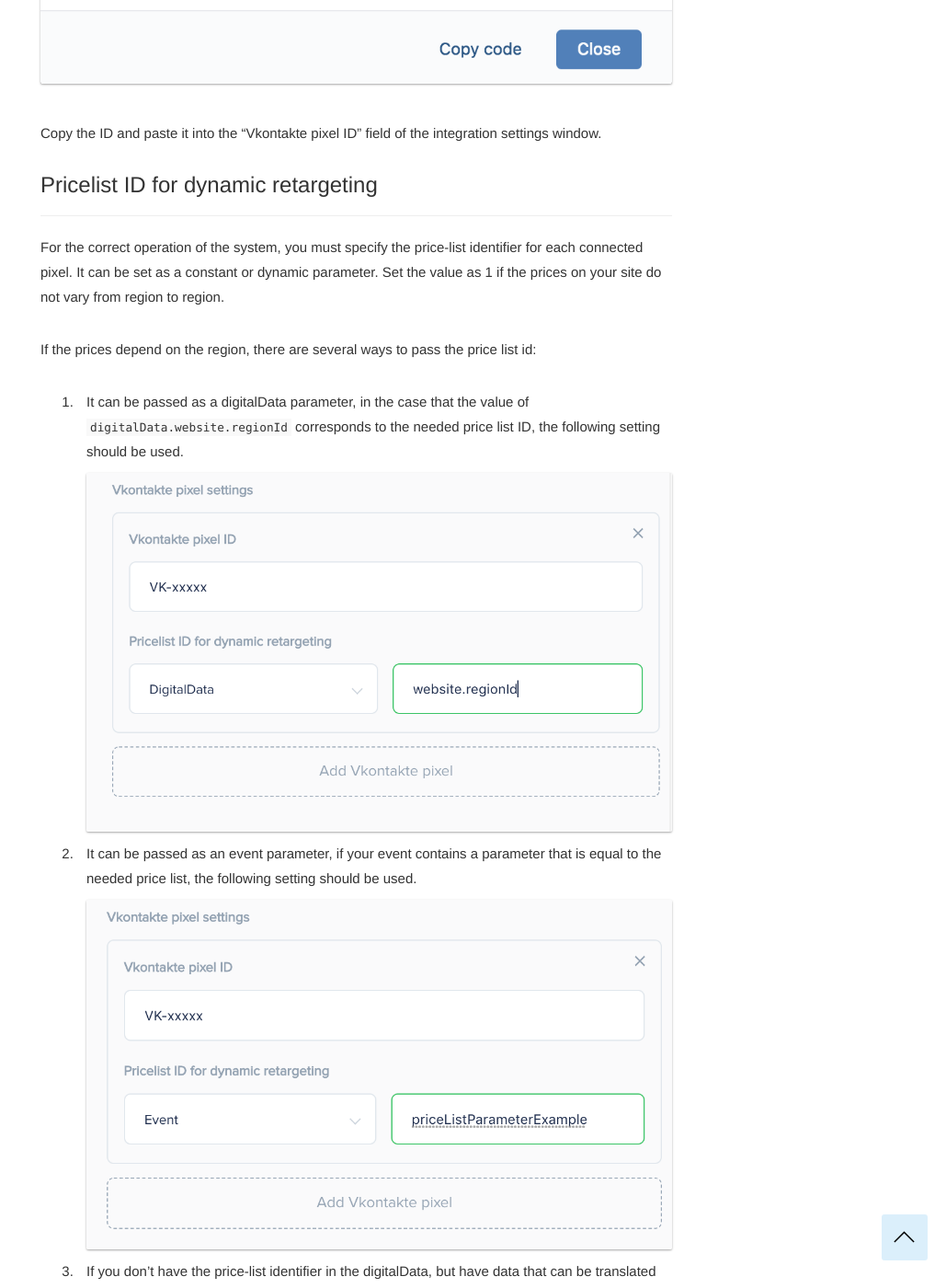
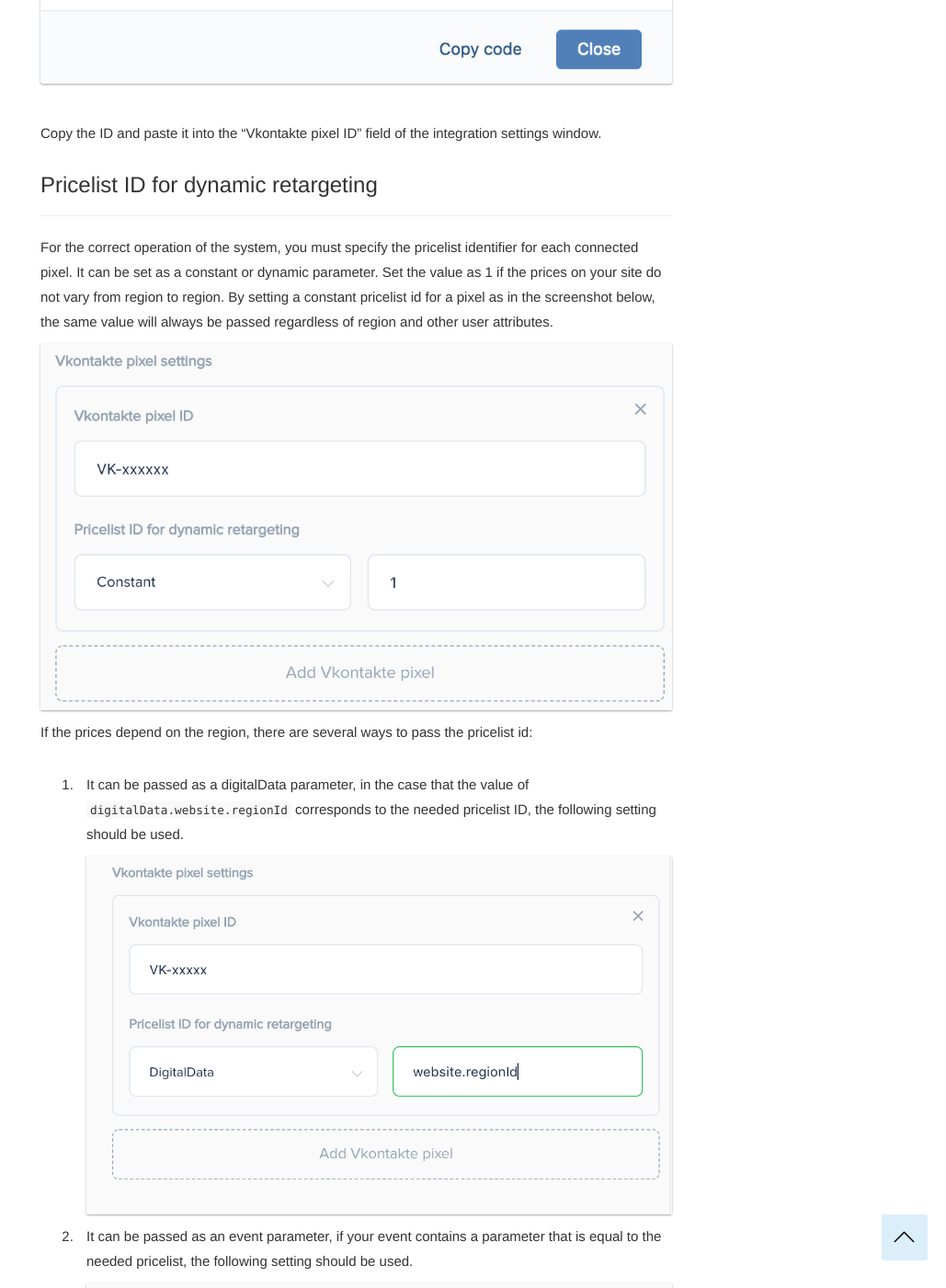
Before and after one commit to segmentstream-com/segmentstream-com.github.io, a Jekyll site: the page built from _docs/integrations/vkontakte.md, in a window 1280 px wide and 1400 px high, scrolled down 3395 px. Shown: the whole window at 92% size, without its empty margins (251-1280 px from the left). Built offline with Jekyll 4.4.1, drawn with Linux system fonts in a browser that asks for light colours; nearby versions of some CDN libraries; some of the changed text lies outside the part shown.

Commit message:
vk constant pricelist docs

```diff
--- a/_docs/integrations/vkontakte.md
+++ b/_docs/integrations/vkontakte.md
@@ -53,17 +53,18 @@
 ### <a name="pricelistID"></a>Pricelist ID for dynamic retargeting
 ------
 
-For the correct operation of the system, you must specify the price-list identifier for each connected pixel. It can be set as a constant or dynamic parameter. Set the value as 1 if the prices on your site do not vary from region to region.
-
-If the prices depend on the region, there are several ways to pass the price list id:
-1. It can be passed as a digitalData parameter, in the case that the value of `digitalData.website.regionId` corresponds to the needed price list ID, the following setting should be used.
+For the correct operation of the system, you must specify the pricelist identifier for each connected pixel. It can be set as a constant or dynamic parameter. Set the value as 1 if the prices on your site do not vary from region to region.
+By setting a constant pricelist id for a pixel as in the screenshot below, the same value will always be passed regardless of region and other user attributes.
+![](/img/integrations.vkontakte.constantPricelist.png)
+If the prices depend on the region, there are several ways to pass the pricelist id:
+1. It can be passed as a digitalData parameter, in the case that the value of `digitalData.website.regionId` corresponds to the needed pricelist ID, the following setting should be used.
 ![](/img/integrations.vkontakte.digitalDataPricelist.png)
-2. It can be passed as an event parameter, if your event contains a parameter that is equal to the needed price list, the following setting should be used.
+2. It can be passed as an event parameter, if your event contains a parameter that is equal to the needed pricelist, the following setting should be used.
 ![](/img/integrations.vkontakte.eventPricelist.png)
-3. If you don't have the price-list identifier in the digitalData, but have data that can be translated into the necessary price list IDs, you will have make an additional setting in the "Event variables" tab:
+3. If you don't have the pricelist identifier in the digitalData, but have data that can be translated into the necessary pricelist IDs, you need to setup an additional setting in the "Event variables" tab:
  - Write `priceListId` in the "variable name" field
- - Leave the "Event Name" field blank. This means that for any event a non-standard price list will be used
- - In the "Event handler" field write a function that, depending on the region of the user, returns the corresponding value of the price list.
+ - Leave the "Event Name" field blank. This means that for any event a non-standard pricelist will be used
+ - In the "Event handler" field write a function that, depending on the region of the user, returns the corresponding value of the pricelist.
  - Click "Save"
 
  ![](/img/integrations.vkontakte.customPricelist.png)
```
Also changed, not shown: img/integrations.vkontakte.constantPricelist.png (added).
